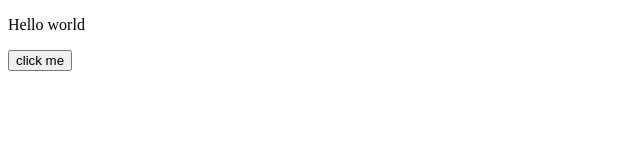
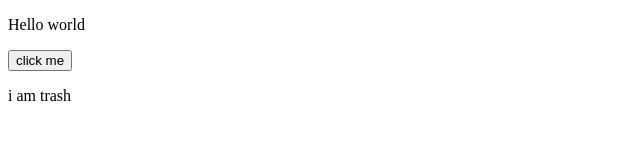
Before and after one commit to tucig4/testubuntu, a plain HTML site: page index.html in a window 1280 px wide. Shown: the full height of the page, 0-640 px from the left. Drawn offline with Linux system fonts and the light colour scheme.

Commit message:
Lol i am so bad

```diff
--- a/index.html
+++ b/index.html
@@ -7,5 +7,6 @@
     <body>
         <p>Hello world  </p>
         <button>click me</button>
+        <p>i am trash</p>
     </body>
 </html>
```
Also changed, not shown: 1 other file.
